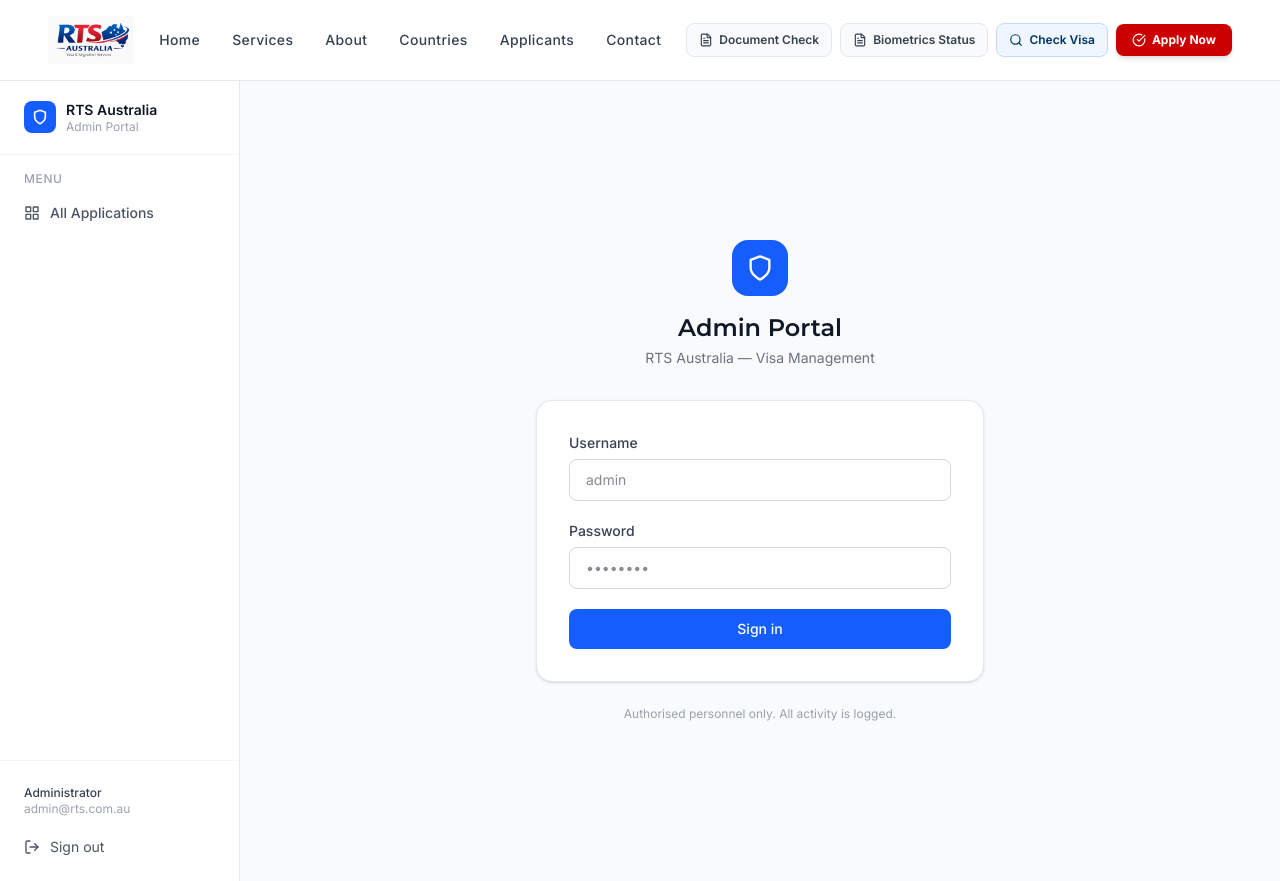
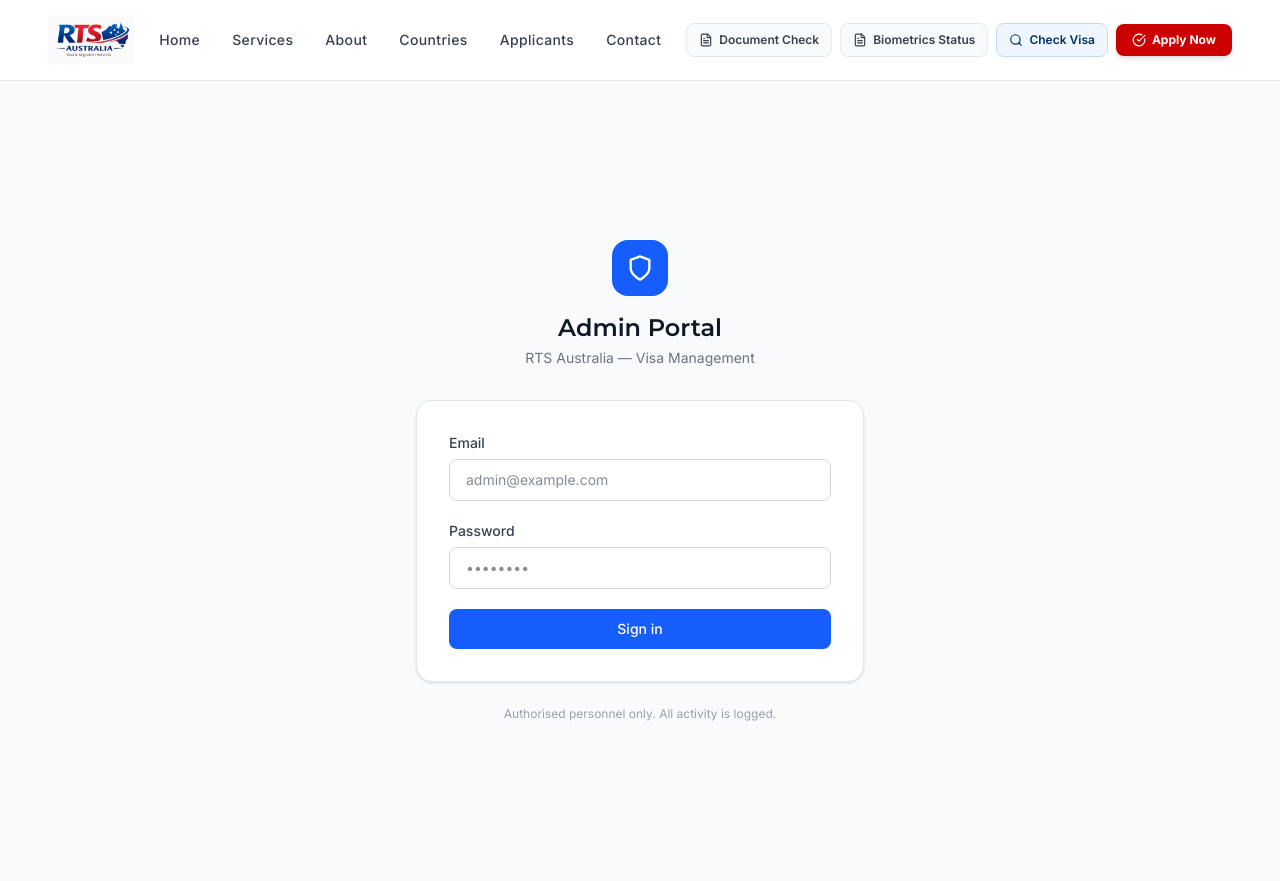
Before and after one commit to SifatSararChistee/RTS-australia, a Next.js app: page /admin/login in a window 1280 px wide. Built offline with nearby package versions, Linux system fonts and the light colour scheme.

Commit message:
fixed authentication

```diff
--- a/middleware.ts
+++ b/middleware.ts
@@ -1,4 +1,3 @@
-import { ADMIN_COOKIE_NAME, ADMIN_COOKIE_VALUE } from "@/lib/auth";
 import type { NextRequest } from "next/server";
 import { NextResponse } from "next/server";
 
@@ -6,12 +5,14 @@
   const { pathname } = request.nextUrl;
 
   if (pathname.startsWith("/admin") && pathname !== "/admin/login") {
-    const cookie = request.cookies.get(ADMIN_COOKIE_NAME);
+    const accessToken = request.cookies.get("sb-access-token")?.value;
 
-    if (!cookie || cookie.value !== ADMIN_COOKIE_VALUE) {
+    if (!accessToken) {
       const loginUrl = new URL("/admin/login", request.url);
       loginUrl.searchParams.set("redirect", pathname);
-      return NextResponse.redirect(loginUrl);
+      const response = NextResponse.redirect(loginUrl);
+      response.headers.set("Cache-Control", "no-store");
+      return response;
     }
   }
 
--- a/src/app/admin/dashboard/page.tsx
+++ b/src/app/admin/dashboard/page.tsx
@@ -2,6 +2,7 @@
 
 import { motion } from "framer-motion";
 import Link from "next/link";
+import { useRouter } from "next/navigation";
 import { useEffect, useMemo, useState } from "react";
 
 type ApplicationStatus = "approved" | "pending" | "rejected";
@@ -229,6 +230,14 @@
     "created_at",
   );
 
+  const router = useRouter();
+
+  async function handleLogout() {
+    await fetch("/api/admin/logout", { method: "POST" });
+    router.refresh(); // clear cache first
+    router.replace("/admin/login"); // then navigate
+  }
+
   async function fetchApplications() {
     setLoading(true);
     setError(null);
@@ -322,6 +331,26 @@
                 <IconRefresh />
               </span>
               Refresh
+            </button>
+            <button
+              onClick={handleLogout}
+              className="flex items-center gap-1.5 px-3 py-1.5 rounded-xl border border-red-200 text-xs text-red-500 hover:bg-red-50 hover:border-red-300 transition-all"
+            >
+              <svg
+                width="13"
+                height="13"
+                viewBox="0 0 24 24"
+                fill="none"
+                stroke="currentColor"
+                strokeWidth="2"
+                strokeLinecap="round"
+                strokeLinejoin="round"
+              >
+                <path d="M9 21H5a2 2 0 0 1-2-2V5a2 2 0 0 1 2-2h4" />
+                <polyline points="16 17 21 12 16 7" />
+                <line x1="21" y1="12" x2="9" y2="12" />
+              </svg>
+              Logout
             </button>
           </div>
         </motion.div>
--- a/src/app/admin/layout.tsx
+++ /dev/null
@@ -1,118 +0,0 @@
-"use client";
-
-import Link from "next/link";
-import { usePathname, useRouter } from "next/navigation";
-
-export default function AdminLayout({
-  children,
-}: {
-  children: React.ReactNode;
-}) {
-  const router = useRouter();
-  const pathname = usePathname();
-
-  async function handleLogout() {
-    await fetch("/api/admin/logout", { method: "POST" });
-    router.push("/admin/login");
-    router.refresh();
-  }
-
-  return (
-    <div className="min-h-screen bg-gray-50 flex">
-      {/* Sidebar */}
-      <aside className="w-60 bg-white border-r border-gray-200 flex flex-col fixed h-full">
-        {/* Logo */}
-        <div className="px-6 py-5 border-b border-gray-100">
-          <div className="flex items-center gap-2.5">
-            <div className="w-8 h-8 rounded-lg bg-blue-600 flex items-center justify-center flex-shrink-0">
-              <svg
-                width="16"
-                height="16"
-                viewBox="0 0 24 24"
-                fill="none"
-                stroke="white"
-                strokeWidth="2.5"
-                strokeLinecap="round"
-                strokeLinejoin="round"
-              >
-                <path d="M12 22s8-4 8-10V5l-8-3-8 3v7c0 6 8 10 8 10z" />
-              </svg>
-            </div>
-            <div>
-              <p className="text-sm font-semibold text-gray-900 leading-tight">
-                RTS Australia
-              </p>
-              <p className="text-xs text-gray-400 leading-tight">
-                Admin Portal
-              </p>
-            </div>
-          </div>
-        </div>
-
-        {/* Nav */}
-        <nav className="flex-1 px-3 py-4 space-y-0.5">
-          <p className="px-3 text-xs font-medium text-gray-400 uppercase tracking-wider mb-2">
-            Menu
-          </p>
-          <Link
-            href="/admin/dashboard"
-            className={`flex items-center gap-2.5 px-3 py-2 rounded-lg text-sm font-medium transition-colors ${
-              pathname === "/admin/dashboard" ||
-              pathname.startsWith("/admin/dashboard")
-                ? "bg-blue-50 text-blue-700"
-                : "text-gray-600 hover:bg-gray-100"
-            }`}
-          >
-            <svg
-              width="16"
-              height="16"
-              viewBox="0 0 24 24"
-              fill="none"
-              stroke="currentColor"
-              strokeWidth="2"
-              strokeLinecap="round"
-              strokeLinejoin="round"
-            >
-              <rect x="3" y="3" width="7" height="7" />
-              <rect x="14" y="3" width="7" height="7" />
-              <rect x="14" y="14" width="7" height="7" />
-              <rect x="3" y="14" width="7" height="7" />
-            </svg>
-            All Applications
-          </Link>
-        </nav>
-
-        {/* Footer */}
-        <div className="px-3 py-4 border-t border-gray-100">
-          <div className="px-3 py-2 mb-1">
-            <p className="text-xs font-medium text-gray-700">Administrator</p>
-            <p className="text-xs text-gray-400">admin@rts.com.au</p>
-          </div>
-          <button
-            onClick={handleLogout}
-            className="w-full flex items-center gap-2.5 px-3 py-2 rounded-lg text-sm text-gray-600 hover:bg-red-50 hover:text-red-600 transition-colors"
-          >
-            <svg
-              width="16"
-              height="16"
-              viewBox="0 0 24 24"
-              fill="none"
-              stroke="currentColor"
-              strokeWidth="2"
-              strokeLinecap="round"
-              strokeLinejoin="round"
-            >
-              <path d="M9 21H5a2 2 0 0 1-2-2V5a2 2 0 0 1 2-2h4" />
-              <polyline points="16 17 21 12 16 7" />
-              <line x1="21" y1="12" x2="9" y2="12" />
-            </svg>
-            Sign out
-          </button>
-        </div>
-      </aside>
-
-      {/* Main content */}
-      <main className="flex-1 ml-60">{children}</main>
-    </div>
-  );
-}
--- a/src/app/admin/login/page.tsx
+++ b/src/app/admin/login/page.tsx
@@ -8,7 +8,7 @@
   const searchParams = useSearchParams();
   const redirect = searchParams.get("redirect") || "/admin/dashboard";
 
-  const [username, setUsername] = useState("");
+  const [email, setEmail] = useState("");
   const [password, setPassword] = useState("");
   const [error, setError] = useState("");
   const [loading, setLoading] = useState(false);
@@ -22,7 +22,7 @@
       const res = await fetch("/api/admin/login", {
         method: "POST",
         headers: { "Content-Type": "application/json" },
-        body: JSON.stringify({ username, password }),
+        body: JSON.stringify({ username: email, password }),
       });
 
       const data = await res.json();
@@ -31,7 +31,7 @@
         router.push(redirect);
         router.refresh();
       } else {
-        setError("Invalid username or password.");
+        setError("Invalid email or password.");
       }
     } catch {
       setError("Something went wrong. Please try again.");
@@ -45,15 +45,15 @@
       <form onSubmit={handleSubmit} className="space-y-5">
         <div>
           <label className="block text-sm font-medium text-gray-700 mb-1.5">
-            Username
+            Email
           </label>
           <input
-            type="text"
-            value={username}
-            onChange={(e) => setUsername(e.target.value)}
+            type="email"
+            value={email}
+            onChange={(e) => setEmail(e.target.value)}
             required
-            autoComplete="username"
-            placeholder="admin"
+            autoComplete="email"
+            placeholder="admin@example.com"
             className="w-full px-4 py-2.5 rounded-lg border border-gray-300 text-gray-900 text-sm focus:outline-none focus:ring-2 focus:ring-blue-500 focus:border-transparent transition"
           />
         </div>
--- a/src/app/api/admin/login/route.ts
+++ b/src/app/api/admin/login/route.ts
@@ -1,31 +1,46 @@
-import {
-  ADMIN_COOKIE_NAME,
-  ADMIN_COOKIE_VALUE,
-  ADMIN_CREDENTIALS,
-} from "@/lib/auth";
+import { createClient } from "@supabase/supabase-js";
 import { NextResponse } from "next/server";
 
-export async function POST(request: Request) {
-  const body = await request.json();
-  const { username, password } = body;
+const supabase = createClient(
+  process.env.NEXT_PUBLIC_SUPABASE_URL!,
+  process.env.NEXT_PUBLIC_SUPABASE_PUBLISHABLE_KEY!,
+);
 
-  if (
-    username === ADMIN_CREDENTIALS.username &&
-    password === ADMIN_CREDENTIALS.password
-  ) {
+export async function POST(req: Request) {
+  try {
+    const { username, password } = await req.json();
+
+    // Supabase auth uses email — treat username as email
+    const { data, error } = await supabase.auth.signInWithPassword({
+      email: username,
+      password,
+    });
+
+    if (error || !data.session) {
+      return NextResponse.json({ success: false }, { status: 401 });
+    }
+
     const response = NextResponse.json({ success: true });
-    response.cookies.set(ADMIN_COOKIE_NAME, ADMIN_COOKIE_VALUE, {
+
+    // Store the access token in an httpOnly cookie
+    response.cookies.set("sb-access-token", data.session.access_token, {
       httpOnly: true,
       secure: process.env.NODE_ENV === "production",
       sameSite: "lax",
-      maxAge: 60 * 60 * 8, // 8 hours
+      maxAge: data.session.expires_in,
       path: "/",
     });
+
+    response.cookies.set("sb-refresh-token", data.session.refresh_token, {
+      httpOnly: true,
+      secure: process.env.NODE_ENV === "production",
+      sameSite: "lax",
+      maxAge: 60 * 60 * 24 * 30, // 30 days
+      path: "/",
+    });
+
     return response;
+  } catch {
+    return NextResponse.json({ success: false }, { status: 500 });
   }
-
-  return NextResponse.json(
-    { success: false, message: "Invalid credentials" },
-    { status: 401 },
-  );
 }
--- a/src/app/api/admin/logout/route.ts
+++ b/src/app/api/admin/logout/route.ts
@@ -1,8 +1,19 @@
-import { ADMIN_COOKIE_NAME } from "@/lib/auth";
 import { NextResponse } from "next/server";
 
 export async function POST() {
   const response = NextResponse.json({ success: true });
-  response.cookies.delete(ADMIN_COOKIE_NAME);
+
+  const cookieOptions = {
+    httpOnly: true,
+    secure: process.env.NODE_ENV === "production",
+    sameSite: "lax" as const,
+    maxAge: 0,
+    expires: new Date(0), // set to past date to force expiry
+    path: "/",
+  };
+
+  response.cookies.set("sb-access-token", "", cookieOptions);
+  response.cookies.set("sb-refresh-token", "", cookieOptions);
+
   return response;
 }
--- a/src/lib/auth.ts
+++ /dev/null
@@ -1,7 +0,0 @@
-export const ADMIN_CREDENTIALS = {
-  username: "admin",
-  password: "admin123",
-};
-
-export const ADMIN_COOKIE_NAME = "admin_auth";
-export const ADMIN_COOKIE_VALUE = "rts_admin_authenticated";
```
